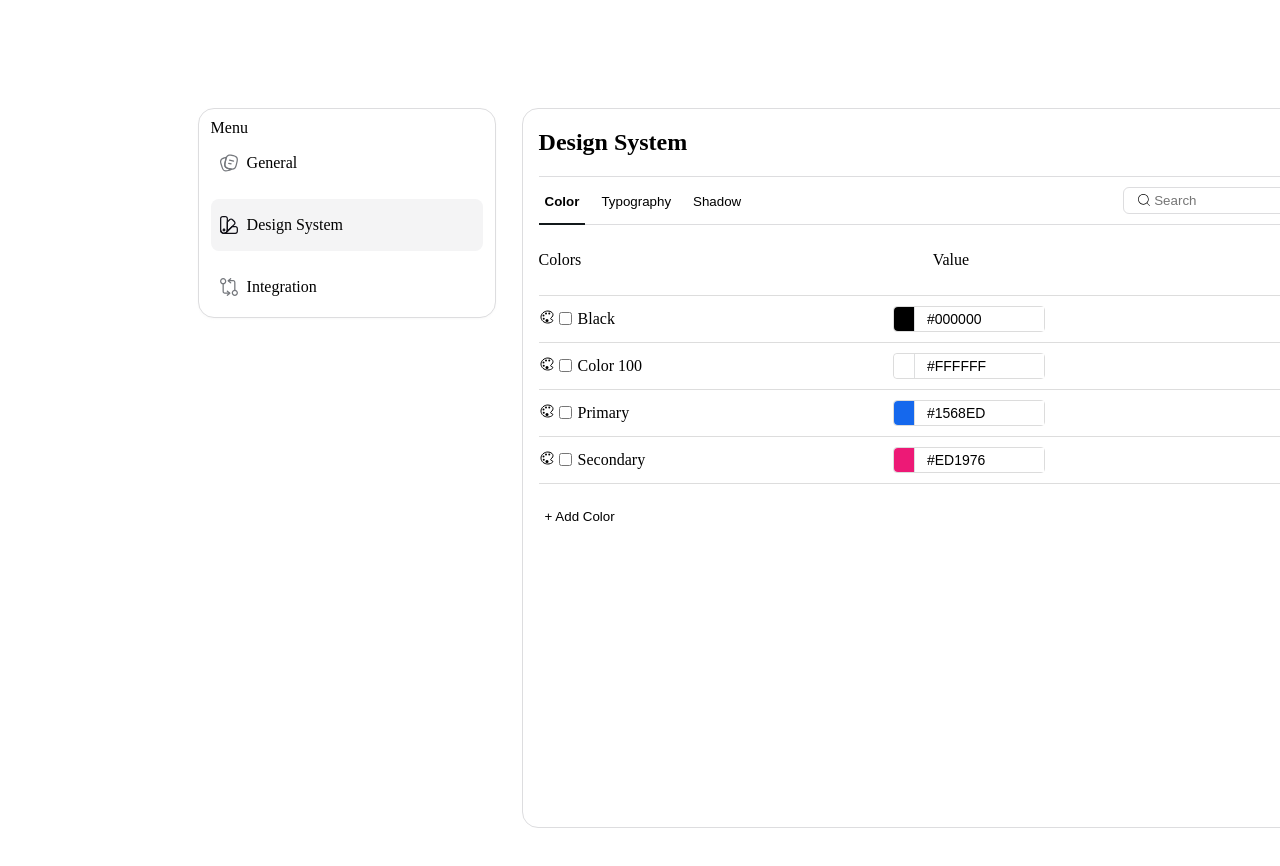
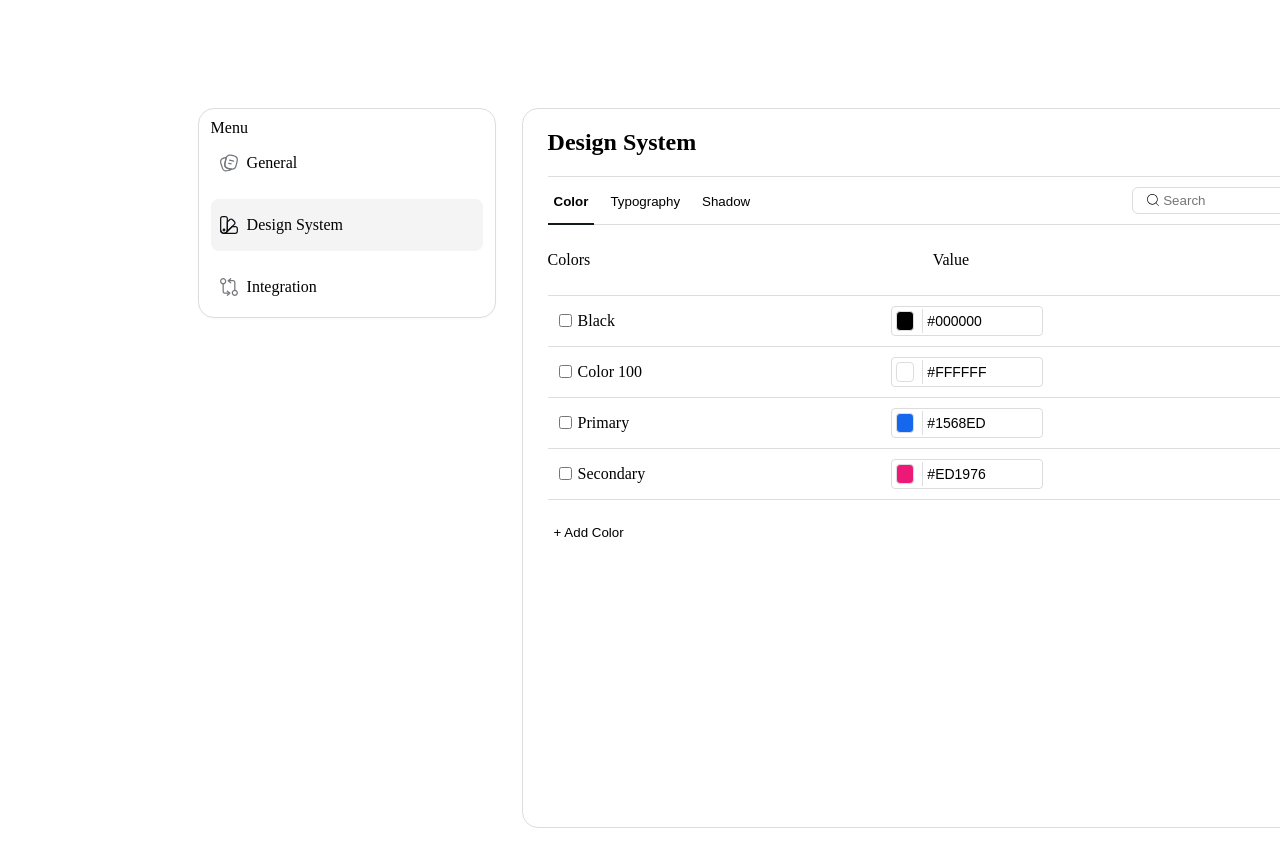
Before and after one commit to mydul62/kodezen-color-picker, a React (Vite) app: page / in a window 1280 px wide. Shown: the top 866 px of the page. Built offline with nearby package versions, Linux system fonts and the light colour scheme.

Commit message:
make items padding margin okey

```diff
--- a/src/Components/DesignSystem/Design.css
+++ b/src/Components/DesignSystem/Design.css
@@ -44,7 +44,7 @@
   min-height: 720px;
   flex-grow: 1;
   margin: 0 26px;
-  padding: 0 16px;
+  padding: 0 25px;
   box-sizing: border-box;
   border: 1px solid rgb(221, 221, 223);
   border-radius: 16px;
@@ -114,17 +114,18 @@
 .kzui-color-list {
   display: flex;
   flex-direction: column;
-
 }
 .kzui-color-item-box {
   display: flex;
   width: 100%;
   justify-content: start;
+  padding: 0 7px;
   align-items: center;
   border-bottom: 1px solid #ddd;
 }
 .kzui-color-item-box:hover {
   background-color: #f4f4f5;
+  border-radius: 6px;
 }
 .kzui-three-dots {
   box-sizing: border-box;
@@ -141,16 +142,20 @@
   justify-content: space-between;
 }
 .kzui-drag_icon {
-  width: 2%;
+  position: absolute;
+  left: 8px;
+  width: 3%;
   display: none;
-  cursor: pointer;
 }
 
 .kzui-color-item-box:hover .kzui-three-dots {
   display: block;
 }
-.kzui-item-continer:hover  .kzui-drag_icon {
+.kzui-item-continer:hover .kzui-drag_icon {
   display: block;
+}
+.kzui-item-continer:hover .kzui-color_plet_icon {
+  display: none;
 }
 .kzui-color-item {
   display: flex;
@@ -282,11 +287,16 @@
 }
 
 .kzui-color-box {
-  width: 28px;
-  height: 24px;
-  border-radius: 4px 0 0 4px;
+  width: 24px;
+  height: 20px;
+  border-radius: 4px;
   box-sizing: border-box;
-  border-right: 1px solid rgb(221, 222, 223);
+  margin: 4px;
+  margin-right: 0px;
+  box-sizing: border-box;
+  border: 1px solid rgb(221, 221, 223);
+  border-radius: 4px;
+  background: rgb(237, 25, 118);
 }
 
 .kzui-color-code {
@@ -296,6 +306,7 @@
   color: #000;
   padding: 4px;
   font-size: 14px;
+  border-left: 1px solid rgb(221, 222, 223);
 }
 .showdrower {
   display: flex !important;
@@ -308,6 +319,8 @@
   flex-direction: row;
   gap: 10px;
   justify-content: space-between;
+  border-top: 1px solid #ccc;
+  padding-top: 20px;
 }
 .kzui-btn-white {
   border: 1px solid rgb(221, 221, 223);
--- a/src/Components/DesignSystem/DesignSystem.jsx
+++ b/src/Components/DesignSystem/DesignSystem.jsx
@@ -131,7 +131,7 @@ const DesignSystem = () => {
                       >
                         <div
                           className="kzui-drag_icon"
-                          {...provided.dragHandleProps} // Only drag using this icon
+                          {...provided.dragHandleProps}
                         >
                           <RxDragHandleDots2 />
                         </div>
@@ -140,13 +140,13 @@ const DesignSystem = () => {
                           <div className="kzui-color-item">
                             <div className="kzui-color-title">
                               <span className="kzui-color-plet">
-                                <IoColorPaletteOutline />
                                 <input
                                   type="checkbox"
                                   value={color.id}
                                   onChange={() => handleCheckboxChange(color.id)}
                                   checked={selectedColors.includes(color.id)}
                                 />
+
                               </span>
                               <span className="kzui-color-name">{color.name}</span>
                             </div>
--- a/src/Components/Drower/AddItemDrower.jsx
+++ b/src/Components/Drower/AddItemDrower.jsx
@@ -41,6 +41,7 @@ const AddItemDrower = ({drawer,handleSetDrower,colors,setColors}) => {
             </div>
             <div className="kzui-color-code">
               <p>Color</p>
+
               <div
                 onMouseOut={() => setShowColorPicker(false)}
                 onMouseOver={() => setShowColorPicker(true)}
@@ -49,15 +50,17 @@ const AddItemDrower = ({drawer,handleSetDrower,colors,setColors}) => {
                 <div
                   style={{
                     backgroundColor: newColorValue,
+                    position: "relative",
                   }}
                   className="kzui-color-box"
                 >
                   {showColorPicker && (
-                    <HexColorPicker
-                      style={{ marginTop: "25px" }}
+                    <div
+                    style={{ marginTop: "25px", position: "absolute", top:0  }}>
+             <HexColorPicker
                       color={newColorValue}
                       onChange={setNewColorValue}
-                    />
+                    /></div>
                   )}
                 </div>
                 <input
```
